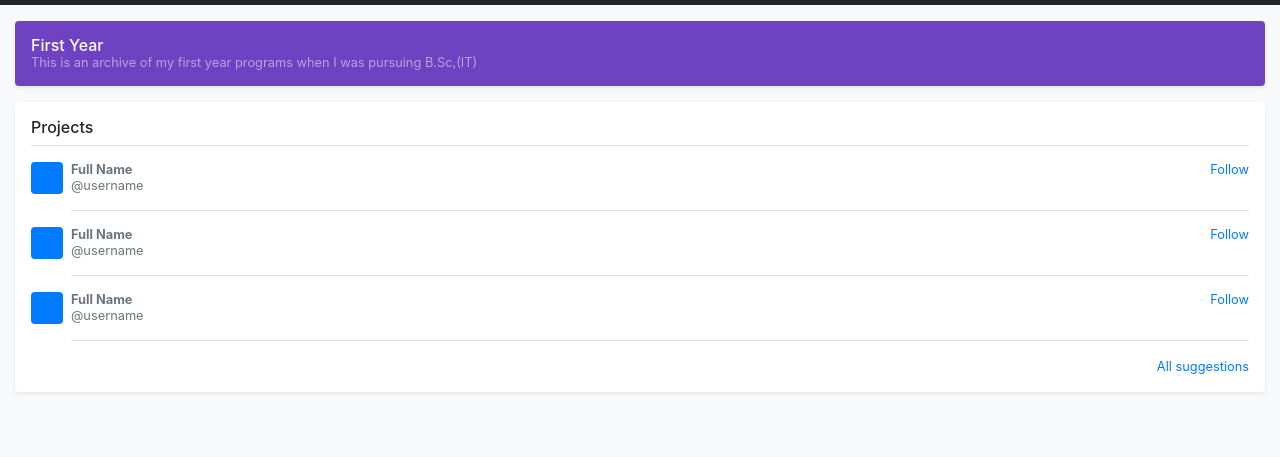
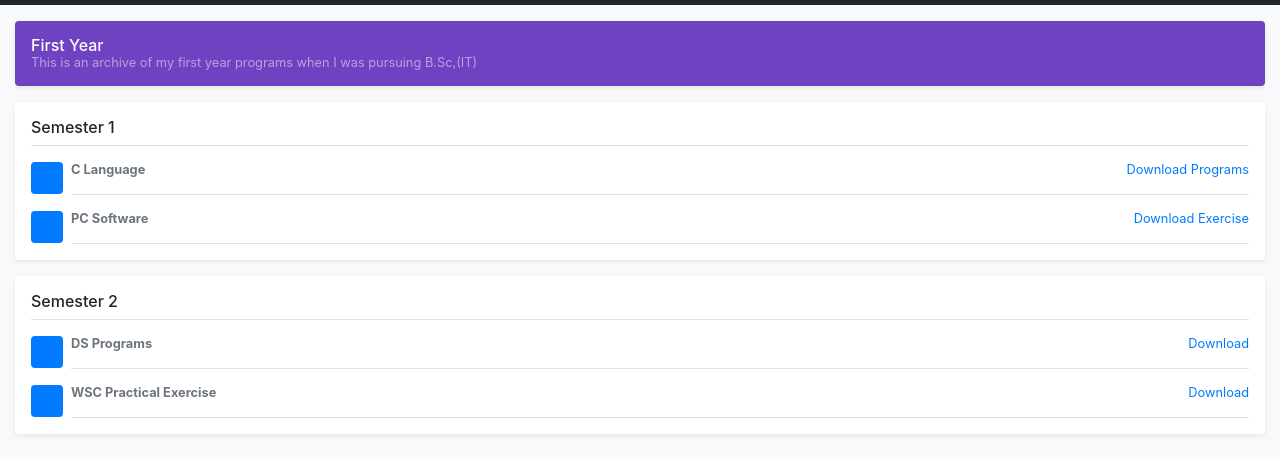
Before and after one commit to bhavyajustchill/bhavyajustchill.github.io, a plain HTML site: page fy.html in a window 1280 px wide. Shown: the part 51-508 px from the top of the page. Drawn offline with nearby package versions, Linux system fonts and the light colour scheme.

Commit message:
finished legacy program uploading

```diff
--- a/fy.html
+++ b/fy.html
@@ -82,7 +82,7 @@
 
 
     <div class="my-3 p-3 bg-white rounded shadow-sm">
-      <h6 class="border-bottom border-gray pb-2 mb-0">Projects</h6>
+      <h6 class="border-bottom border-gray pb-2 mb-0">Semester 1</h6>
       <div class="media text-muted pt-3">
         <svg class="bd-placeholder-img mr-2 rounded" width="32" height="32" xmlns="http://www.w3.org/2000/svg"
           preserveAspectRatio="xMidYMid slice" focusable="false" role="img" aria-label="Placeholder: 32x32">
@@ -91,10 +91,9 @@
         </svg>
         <div class="media-body pb-3 mb-0 small lh-125 border-bottom border-gray">
           <div class="d-flex justify-content-between align-items-center w-100">
-            <strong class="text-gray-dark">Full Name</strong>
-            <a href="#">Follow</a>
+            <strong class="text-gray-dark">C Language</strong>
+            <a href="projects/fy/C Language Programs.zip" download>Download Programs</a>
           </div>
-          <span class="d-block">@username</span>
         </div>
       </div>
       <div class="media text-muted pt-3">
@@ -105,10 +104,27 @@
         </svg>
         <div class="media-body pb-3 mb-0 small lh-125 border-bottom border-gray">
           <div class="d-flex justify-content-between align-items-center w-100">
-            <strong class="text-gray-dark">Full Name</strong>
-            <a href="#">Follow</a>
+            <strong class="text-gray-dark">PC Software</strong>
+            <a href="projects/fy/PC Software Practical Exercise.zip" download>Download Exercise</a>
           </div>
-          <span class="d-block">@username</span>
+        </div>
+      </div>
+
+    </div>
+
+    <div class="my-3 p-3 bg-white rounded shadow-sm">
+      <h6 class="border-bottom border-gray pb-2 mb-0">Semester 2</h6>
+      <div class="media text-muted pt-3">
+        <svg class="bd-placeholder-img mr-2 rounded" width="32" height="32" xmlns="http://www.w3.org/2000/svg"
+          preserveAspectRatio="xMidYMid slice" focusable="false" role="img" aria-label="Placeholder: 32x32">
+          <title>Placeholder</title>
+          <rect width="100%" height="100%" fill="#007bff" /><text x="50%" y="50%" fill="#007bff" dy=".3em">32x32</text>
+        </svg>
+        <div class="media-body pb-3 mb-0 small lh-125 border-bottom border-gray">
+          <div class="d-flex justify-content-between align-items-center w-100">
+            <strong class="text-gray-dark">DS Programs</strong>
+            <a href="projects/fy/DS Programs.zip" download>Download</a>
+          </div>
         </div>
       </div>
       <div class="media text-muted pt-3">
@@ -119,17 +135,11 @@
         </svg>
         <div class="media-body pb-3 mb-0 small lh-125 border-bottom border-gray">
           <div class="d-flex justify-content-between align-items-center w-100">
-            <strong class="text-gray-dark">Full Name</strong>
-            <a href="#">Follow</a>
+            <strong class="text-gray-dark">WSC Practical Exercise</strong>
+            <a href="projects/fy/WSC.zip" download>Download</a>
           </div>
-          <span class="d-block">@username</span>
         </div>
       </div>
-      <small class="d-block text-right mt-3">
-        <a href="#">All suggestions</a>
-      </small>
-    </div>
-
 
   </main>
   <script src="https://code.jquery.com/jquery-3.5.1.slim.min.js"
```
Also changed, not shown: sy.html (+9 -26 lines), ty.html (+6 -26 lines), 2 other files.
